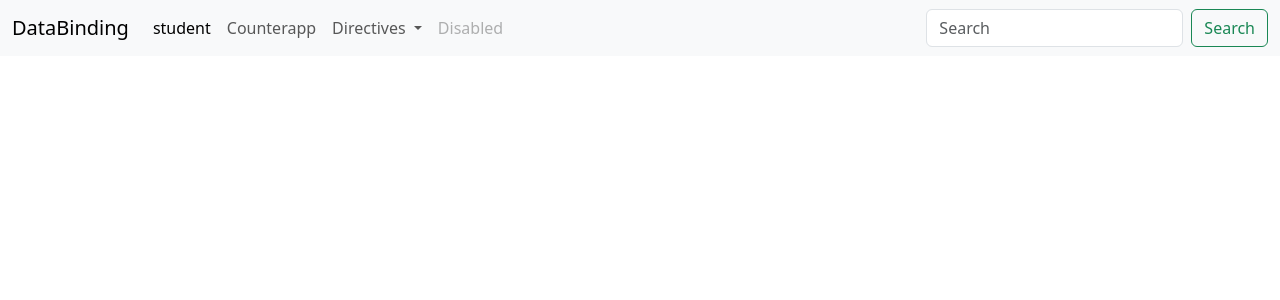
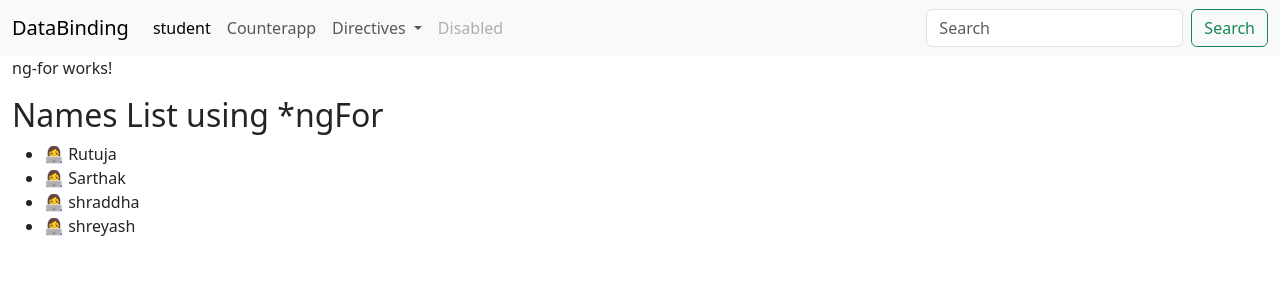
Before and after one commit to Rutujaranade22/angular-practice, an Angular app: page /ngFor in a window 1280 px wide. Before the commit this address led to /. Shown: the top 300 px of the page. Built offline with nearby package versions, Linux system fonts and the light colour scheme.

Commit message:
ngfor created

```diff
--- a/src/app/app.html
+++ b/src/app/app.html
@@ -18,7 +18,7 @@
           </a>
           <ul class="dropdown-menu" aria-labelledby="navbarDropdown">
             <li><a class="dropdown-item" routerLink="ngIF">ngIf</a></li>
-            <li><a class="dropdown-item" routerLink="#">Another action</a></li>
+            <li><a class="dropdown-item" routerLink="ngFor">ngFor</a></li>
             <li><hr class="dropdown-divider"></li>
             <li><a class="dropdown-item"routerLink="#">Something else here</a></li>
           </ul>
--- a/src/app/app.routes.ts
+++ b/src/app/app.routes.ts
@@ -5,6 +5,7 @@ import { StrucuralDirectives } from './strucural-directives/strucural-directives
 import { Typescript } from './typescript/typescript';
 import { CounterApp } from './counter-app/counter-app';
 import { NgIf } from './ng-if/ng-if';
+import { NgFor } from './ng-for/ng-for';
 
 export const routes: Routes = [
     {
@@ -30,5 +31,9 @@ export const routes: Routes = [
     {
         path:"ngIF",
         component:NgIf
+    },
+    {
+        path:"ngFor",
+        component:NgFor
     }
 ];
--- a/src/app/ng-for/ng-for.html
+++ b/src/app/ng-for/ng-for.html
@@ -1 +1,8 @@
 <p>ng-for works!</p>
+<h2>Names List using *ngFor</h2>
+
+<ul>
+  <li *ngFor="let name of names">
+    👩‍💻 {{ name }}
+  </li>
+</ul>
--- a/src/app/ng-for/ng-for.ts
+++ b/src/app/ng-for/ng-for.ts
@@ -1,11 +1,13 @@
+import { CommonModule } from '@angular/common';
 import { Component } from '@angular/core';
 
 @Component({
   selector: 'app-ng-for',
-  imports: [],
+  imports: [CommonModule],
   templateUrl: './ng-for.html',
   styleUrl: './ng-for.css'
 })
 export class NgFor {
+  names:string[]=['Rutuja','Sarthak','shraddha','shreyash'];
 
 }
```
